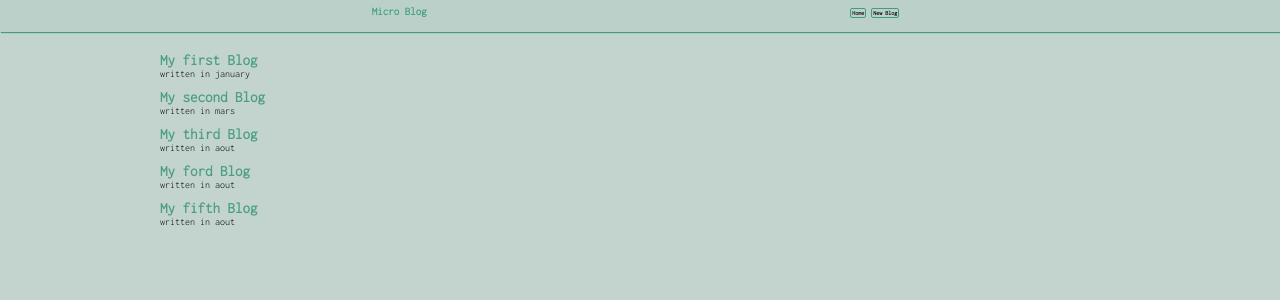
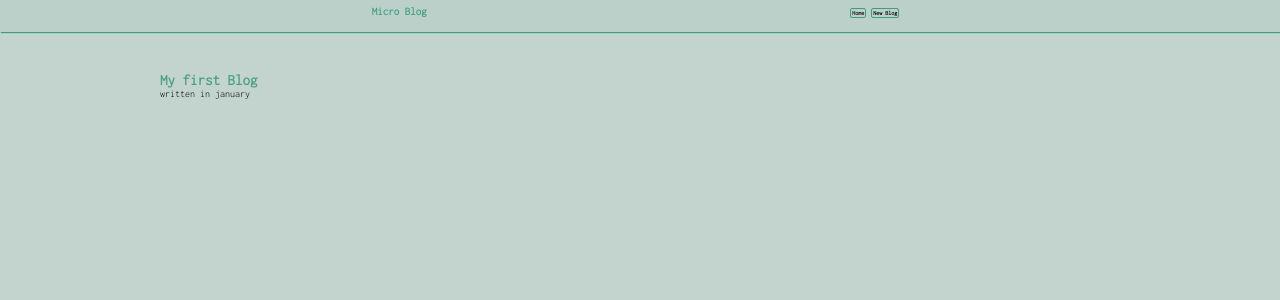
Before and after one commit to Ziko909/React-App, a React (Create React App) app: page /blog/1 in a window 1280 px wide. Shown: the top 300 px of the page. Built offline with nearby package versions, Linux system fonts and the light colour scheme; data requests are answered from the project's data file; the HTML template or start-up script is replaced by a standard one.

Commit message:
feat : add react routes to handle multiple pages at once

```diff
--- a/src/App.tsx
+++ b/src/App.tsx
@@ -1,26 +1,28 @@
 
 import './App.css';
 import Navbar from "./Navbar"
-import Blogs from "./Blogs"
-import useFetch from './useFetch';
+import {BrowserRouter as Router, Route, Switch } from 'react-router-dom';
+import Home from './Home';
+import BlogDetails from './BlogDetails';
 
-export interface BlogList {
-  title : string,
-  body: string,
-  id: number
-}
+
 
 
 function App() : JSX.Element {
-  const {data: blogslist, isLoading, error} = useFetch('http://localhost:5000/blogs');
-
   return (
-    <div className="App">
-      <Navbar />
-      { isLoading && <div className="loading">is Loading...</div> }
-      { error && <div className="error"> {error} </div> }
-      { blogslist && <Blogs blogs={blogslist}/> }
-    </div>
+    <Router>
+      <div className="App">
+        <Navbar />
+        <Switch>
+          <Route exact path='/'>
+            <Home />
+          </Route>
+          <Route path="/blog/:id">
+            <BlogDetails />
+          </Route>
+        </Switch>
+      </div>
+    </Router>
   );
 }
 
```
